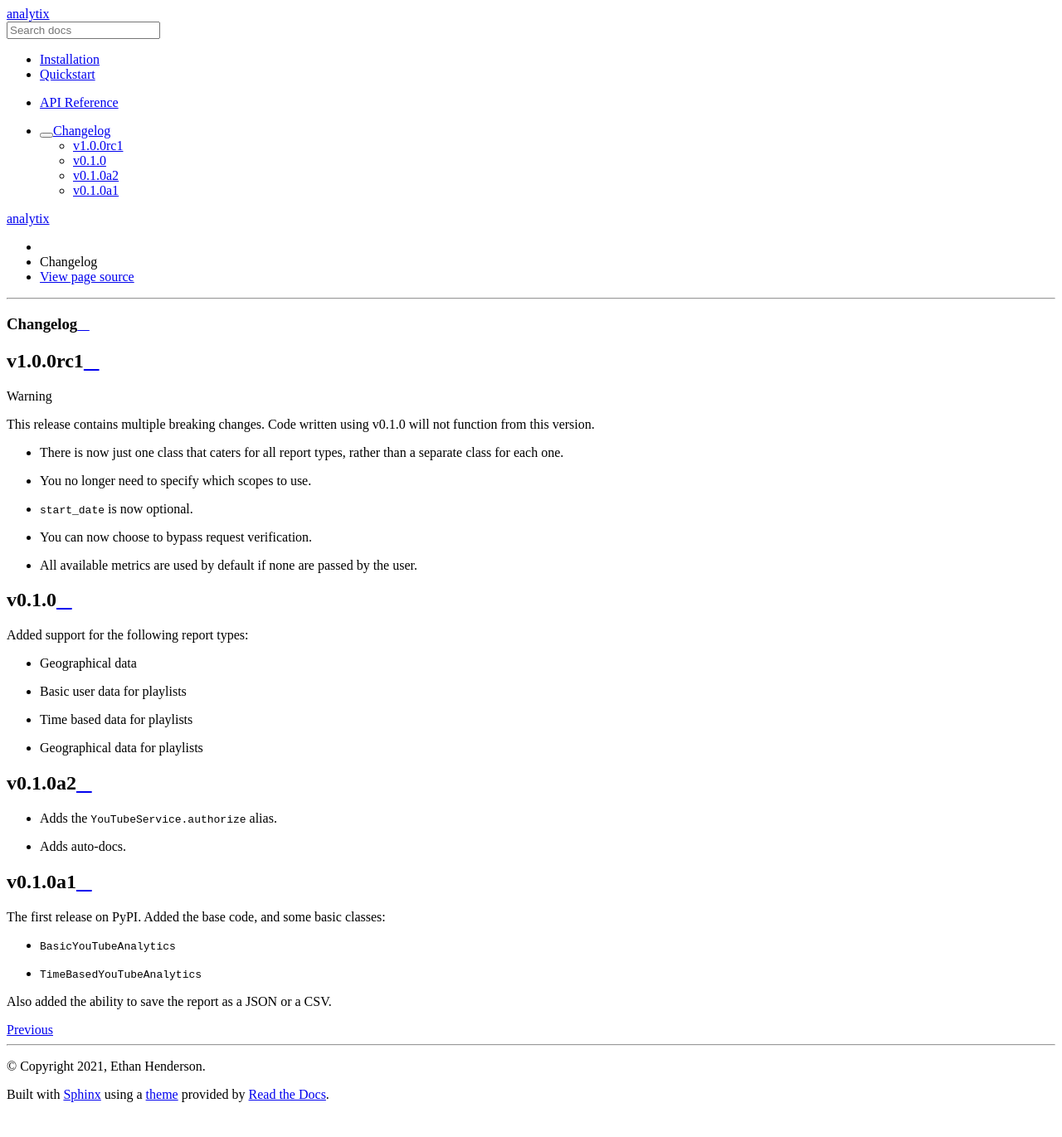
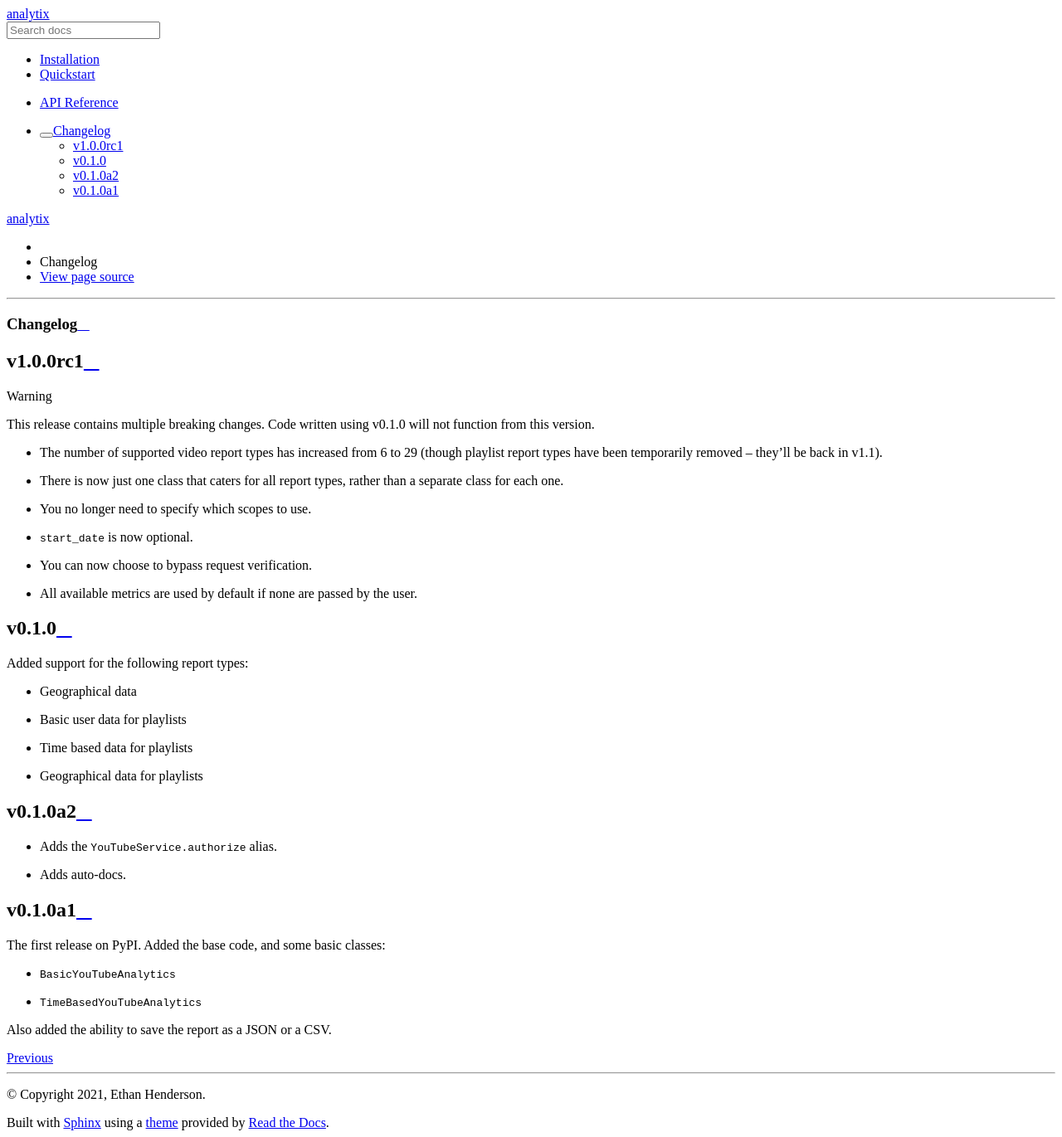
Before and after one commit to parafoxia/analytix, a Sphinx documentation site: the page built from docs/changelog.rst, in a window 1280 px wide. Shown: the whole page at 83% size. Built offline with Sphinx 7.4.7 and the Read the Docs theme 2.0.0, drawn with Linux system fonts in a browser that asks for light colours; before the commit the page ends 1337 px from its top, so only the background shows below that.

Commit message:
Updated changelog to better represent changes

```diff
--- a/docs/changelog.rst
+++ b/docs/changelog.rst
@@ -8,6 +8,7 @@ v1.0.0rc1
 
     This release contains multiple breaking changes. Code written using v0.1.0 will not function from this version.
 
+- The number of supported video report types has increased from 6 to 29 (though playlist report types have been temporarily removed -- they'll be back in v1.1).
 - There is now just one class that caters for all report types, rather than a separate class for each one.
 - You no longer need to specify which scopes to use.
 - :code:`start_date` is now optional.
```
